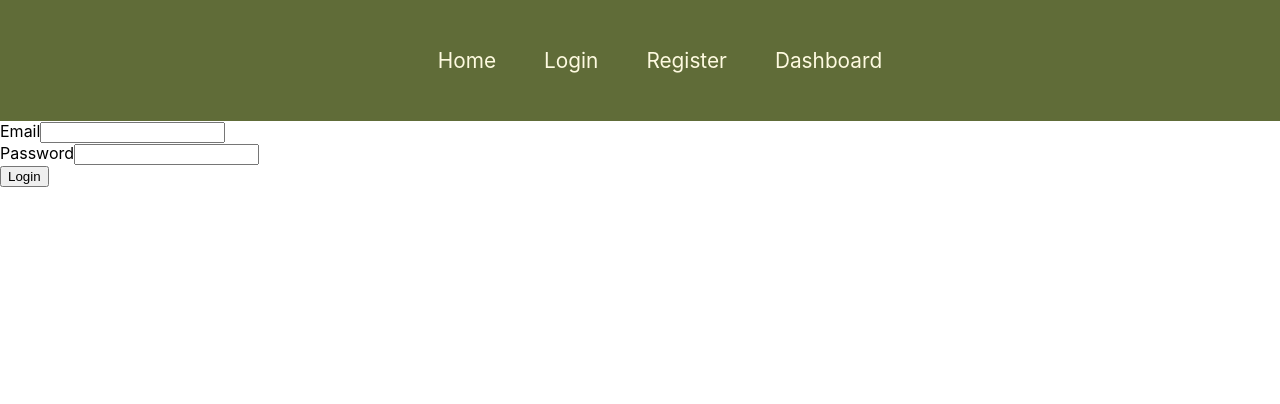
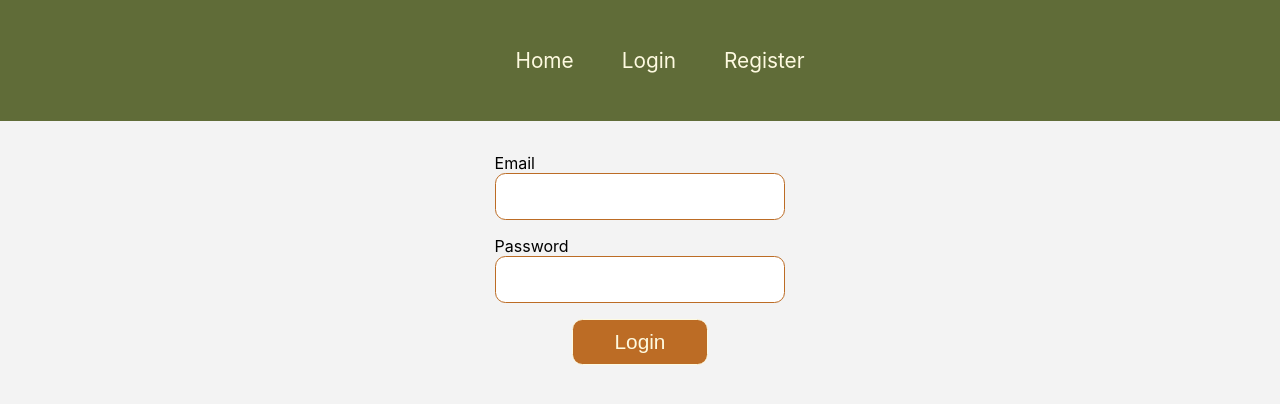
Before and after one commit to chromifier/task_management, a React (Create React App) app in the folder client/: page /login in a window 1280 px wide. Shown: the top 404 px of the page. Built offline with nearby package versions, Linux system fonts and the light colour scheme.

Commit message:
more styling and nav changes based on user

```diff
--- a/client/src/App.css
+++ b/client/src/App.css
@@ -4,6 +4,12 @@
   --base: #FEFAE0;
   --tertiary: #DDA15E;
   --quartanery: #BC6C25;
+  --white: #f3f3f3;
+  --btnTransition: 150ms linear all;
+}
+
+body {
+  background: var(--white);
 }
 
 nav {
@@ -27,3 +33,69 @@ nav {
     }
   }
 }
+
+button[type=submit] {
+  padding: 0.5em 2em;
+  font-size: 1.3em;
+  border-radius: 0.5em;
+  border: 1px solid var(--base);
+  background: var(--quartanery);
+  color: var(--base);
+  cursor: pointer;
+  transition: var(--btnTransition);
+
+  &:hover {
+    background: var(--base);
+    color: var(--quartanery);
+    border-color: var(--quartanery);
+    transition: var(--btnTransition);
+  }
+}
+
+.home {
+  display: flex;
+  flex-direction: column;
+  align-items: center;
+}
+
+.login {
+  display: flex;
+  flex-direction: column;
+  align-items: center;
+  gap: 1em;
+  margin-top: 2em;
+
+  div {
+    display: flex;
+    flex-direction: column;
+
+    input {
+      padding: 0.5em;
+      border-radius: 0.5em;
+      border: 1px solid var(--quartanery);
+      font-size: 1.3em;
+    }
+  }
+}
+
+.createTicket {
+  display: flex;
+  flex-direction: column;
+  align-items: center;
+  margin-top: 2em;
+  gap: 0.5em;
+
+  div {
+    display: flex;
+    flex-direction: column;
+    max-width: 400px;
+    width: 100%;
+
+    input,
+    select,
+    textarea {
+      padding: 0.4em;
+      font-size: 1em;
+    }
+  }
+}
--- a/client/src/App.tsx
+++ b/client/src/App.tsx
@@ -2,18 +2,14 @@ import * as React from "react";
 import "./App.css";
 import Login from "./pages/Login";
 import Register from "./pages/Register";
-import { Routes, Route, Outlet, Link } from "react-router-dom";
-import AuthContext, { useAuth, AuthProvider } from "./context/AuthContext";
-import { userInfo } from "os";
+import { Routes, Route, Link } from "react-router-dom";
+import AuthContext, { AuthProvider } from "./context/AuthContext";
 import Dashboard from "./pages/Dashboard";
 import Layout from "./components/Layout";
 
 export default function App() {
   return (
     <div>
-      {/* Routes nest inside one another. Nested route paths build upon
-            parent route paths, and nested route elements render inside
-            parent route elements. See the note about <Outlet> below. */}
       <AuthProvider>
         <Routes>
           <Route path="/" element={<Layout />}>
@@ -21,10 +17,6 @@ export default function App() {
             <Route path="login" element={<Login />} />
             <Route path="register" element={<Register />} />
             <Route path="dashboard" element={<Dashboard />} />
-
-            {/* Using path="*"" means "match anything", so this route
-                acts like a catch-all for URLs that we don't have explicit
-                routes for. */}
             <Route path="*" element={<NoMatch />} />
           </Route>
         </Routes>
@@ -32,34 +24,6 @@ export default function App() {
     </div>
   );
 }
-
-// function Layout() {
-//   return (
-//     <div>
-//       {/* A "layout route" is a good place to put markup you want to
-//           share across all the pages on your site, like navigation. */}
-//       <nav>
-//         <ul>
-//           <li>
-//             <Link to="/">Home</Link>
-//           </li>
-//           <li>
-//             <Link to="/login">Login</Link>
-//           </li>
-//           <li>
-//             <Link to="/register">Register</Link>
-//           </li>
-//           <li>
-//             <Link to="/dashboard">Dashboard</Link>
-//           </li>
-//         </ul>
-//       </nav>
-
-//       <hr />
-//       <Outlet />
-//     </div>
-//   );
-// }
 
 function Home() {
   interface User {
@@ -69,13 +33,11 @@ function Home() {
 
   const user = React.useContext(AuthContext);
   const [userDetails, setUserDetails] = React.useState<User | null>();
-  // console.log("User Token:", localStorage.getItem('token'));
 
 
   React.useEffect(() => {
     if (localStorage.getItem('token')) {
       const userInfo = user?.user;
-      // console.log(userInfo);
       if (userInfo) {
         setUserDetails(userInfo);
       }
@@ -96,18 +58,19 @@ function Home() {
   // Conditionally render content based on whether userDetails is set
   if (!userDetails) {
     return (
-      <div>
+      <div className="home">
         <h1>Home</h1>
         <h3>Welcome to your ticket manager</h3>
+        <p>Please login to continue...</p>
       </div>
-    ); // Show a loading state or spinner
+    );
   }
 
   return (
-    <div>
+    <div className="home">
       {/* Now that userDetails is set, display the content */}
       <h1>Welcome, {userDetails.username}</h1>
-      <button onClick={onSignOut}>Sign Out</button>
+      <button type="submit" onClick={onSignOut}>Sign Out</button>
     </div>
   );
 }
--- a/client/src/components/Layout.tsx
+++ b/client/src/components/Layout.tsx
@@ -1,9 +1,30 @@
-import React from 'react'
+import React from 'react';
 import { Link, Outlet } from 'react-router-dom';
+import AuthContext from '../context/AuthContext';
 
 const Layout: React.FC = () => {
-    const user = localStorage.getItem('token');
+    const user = React.useContext(AuthContext);
 
+    if (user?.user) {
+        return (
+            <>
+                <div>
+                    <nav>
+                        <ul>
+                            <li>
+                                <Link to="/">Home</Link>
+                            </li>
+                            <li>
+                                <Link to="/dashboard">Dashboard</Link>
+                            </li>
+                        </ul>
+                    </nav>
+
+                    <Outlet />
+                </div>
+            </>
+        );
+    } else {
         return (
             <>
                 <div>
@@ -18,9 +39,6 @@ const Layout: React.FC = () => {
                             <li>
                                 <Link to="/register">Register</Link>
                             </li>
-                        <li>
-                            <Link to="/dashboard">Dashboard</Link>
-                        </li>
                         </ul>
                     </nav>
 
@@ -30,4 +48,7 @@ const Layout: React.FC = () => {
         );
     }
 
-export default Layout
+
+};
+
+export default Layout;
--- a/client/src/pages/CreateTicket.tsx
+++ b/client/src/pages/CreateTicket.tsx
@@ -63,7 +63,7 @@ const CreateTicket: React.FC<CreateTicketProps> = ({ username }) => {
     };
 
     return (
-        <form onSubmit={handleSubmit}>
+        <form className="createTicket" onSubmit={handleSubmit}>
             <div>
                 <label>Machine Number</label>
                 <input
--- a/client/src/pages/Dashboard.tsx
+++ b/client/src/pages/Dashboard.tsx
@@ -54,7 +54,7 @@ const TicketList: React.FC = () => {
                 };
 
                 console.log("attempting get for tickets...");
-                const response = await axios.get('http://localhost:5000/api/tickets/getTickets');
+                const response = await axios.get('http://localhost:5000/api/tickets/getTickets', config);
                 setTickets(response.data);
             } catch (error: any) {
                 console.error('Error fetching tickets:', error.response?.data?.message || error.message);
--- a/client/src/pages/Login.tsx
+++ b/client/src/pages/Login.tsx
@@ -21,7 +21,7 @@ const Login: React.FC = () => {
     };
 
     return (
-        <form onSubmit={onSubmit}>
+        <form className='login' onSubmit={onSubmit}>
             <div>
                 <label>Email</label>
                 <input type="email" name="email" value={email} onChange={onChange} required />
--- a/client/src/pages/Register.tsx
+++ b/client/src/pages/Register.tsx
@@ -21,7 +21,7 @@ const Register: React.FC = () => {
     };
 
     return (
-        <form onSubmit={onSubmit}>
+        <form className='register' onSubmit={onSubmit}>
             <div>
                 <label>Username</label>
                 <input type="text" name="username" value={username} onChange={onChange} required />
```
Lines whose indentation alone changed are shown as unchanged.
